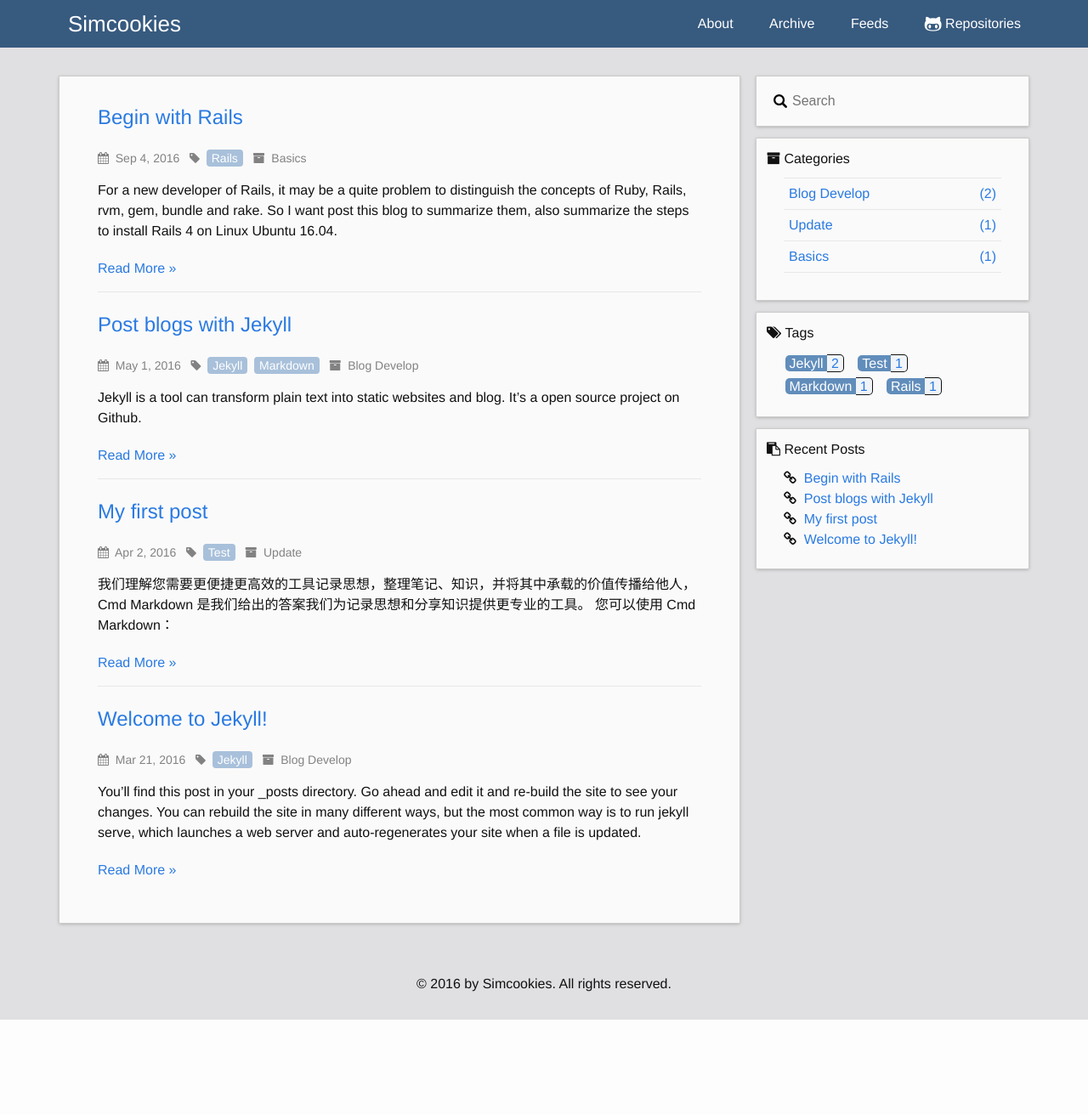
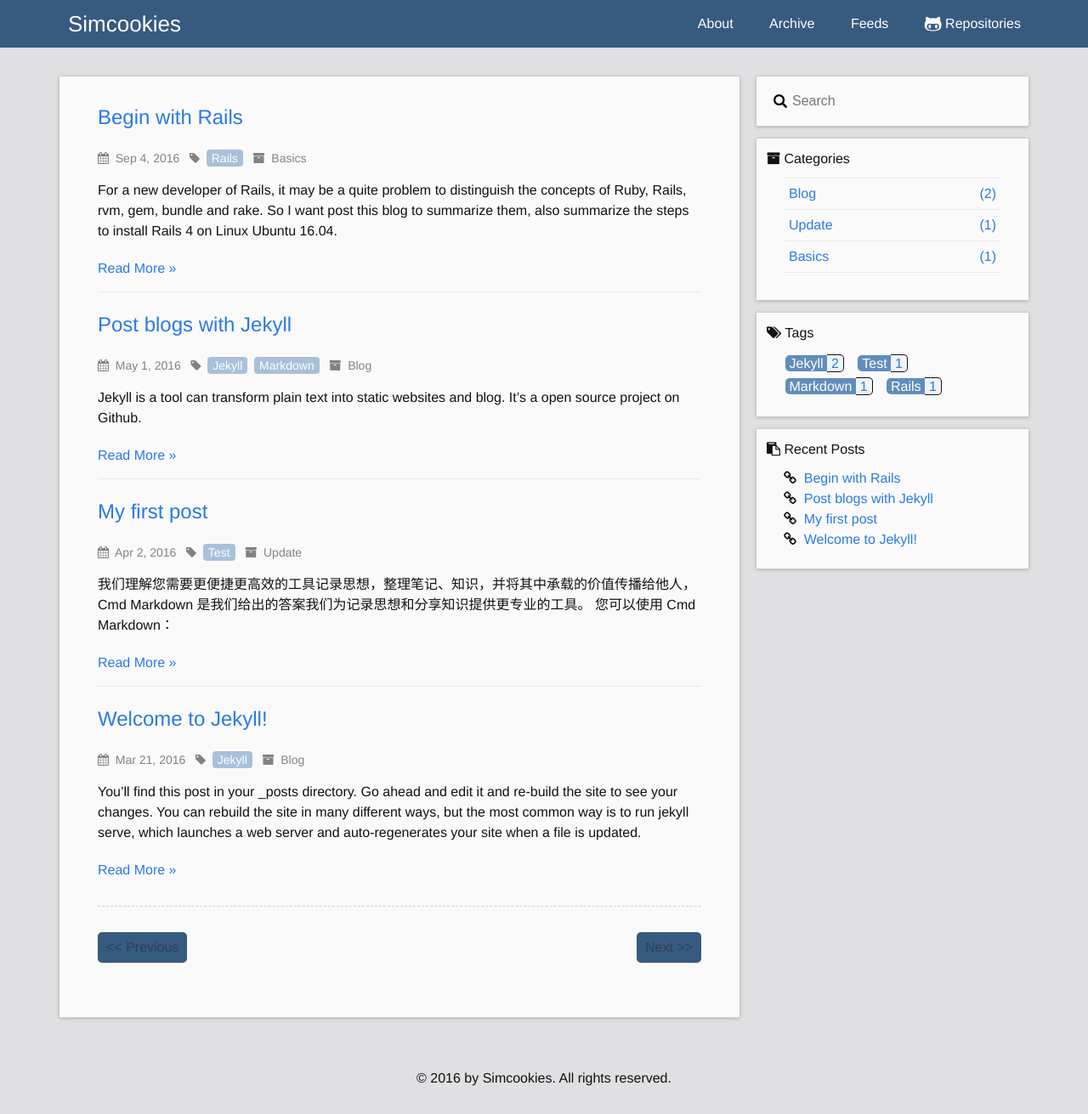
Before and after one commit to Simcookies/gitio, a Jekyll site: the page built from index.html, in a window 1280 px wide and 1311 px high. Shown: the whole window at 85% size. Built offline with Jekyll 4.4.1, drawn with Linux system fonts in a browser that asks for light colours; nearby versions of some CDN libraries; Markdown is read by kramdown in place of the engine named in the settings; the list of posts is cut into pages by our own code.

Commit message:
Add new feature of Panigatation

```diff
--- a/_config.yml
+++ b/_config.yml
@@ -11,8 +11,14 @@
 github_username:   Simcookies
 
 # Build settings
+gems: [jekyll-paginate]
 destination: ../site
-permalink: /:year/:month/:day/:title
+
+# can not use permalink because it will disable panigate.
+# permalink: /:year/:month/:day/:title
+
+paginate: 15
+paginate_path: "page:num"
 
 # Markdown settings
 highlighter: pygments
--- a/_posts/2016-03-21-welcome-to-jekyll.markdown
+++ b/_posts/2016-03-21-welcome-to-jekyll.markdown
@@ -2,7 +2,7 @@
 layout: post
 title:  "Welcome to Jekyll!"
 date:   2016-03-21 15:35:16 +0900
-category: Blog Develop
+category: Blog
 tag: jekyll
 ---
 You’ll find this post in your `_posts` directory. Go ahead and edit it and re-build the site to see your changes. You can rebuild the site in many different ways, but the most common way is to run `jekyll serve`, which launches a web server and auto-regenerates your site when a file is updated.
--- a/_posts/2016-05-01-deploy-first-blog-by-jekyll.markdown
+++ b/_posts/2016-05-01-deploy-first-blog-by-jekyll.markdown
@@ -1,7 +1,7 @@
 ---
 layout: post
 title: "Post blogs with Jekyll"
-category: Blog Develop
+category: Blog
 tags: jekyll markdown
 ---
 
--- a/_sass/_layout.scss
+++ b/_sass/_layout.scss
@@ -503,3 +503,7 @@
 	color: #bbb;
     }
 }
+
+.page-nav {
+    display: inline-block;
+}
--- a/index.html
+++ b/index.html
@@ -5,7 +5,7 @@ layout: default
 <div class="home">
 
   <ul class="post-list">
-    {% for post in site.posts %}
+    {% for post in paginator.posts %}
     <li>
       <h2><a class="post-link" href="{{ post.url | prepend: site.baseurl }}">{{ post.title }}</a></h2>
 
@@ -35,6 +35,26 @@ layout: default
     {% endfor %}
   </ul>
 
+  <hr>
+
+  <div class="post-nav">
+  {% if paginator.previous_page_path %}
+    <a href="{{ paginator.previous_page_path }}" class="left link">
+    {% else %}
+    <a class="left unlink">
+    {% endif %}
+      << Previous
+    </a>
+
+    {% if paginator.next_page_path %}
+    <a href="{{ paginator.next_page_path }}" class="right link">
+    {% else %}
+    <a class="right unlink">
+    {% endif %}
+      Next >>
+    </a>
+  </div>
+
 </div>
 
 {% include sidebar.html %}
```
Also changed, not shown: _layouts/post.html (line endings or trailing spaces).
